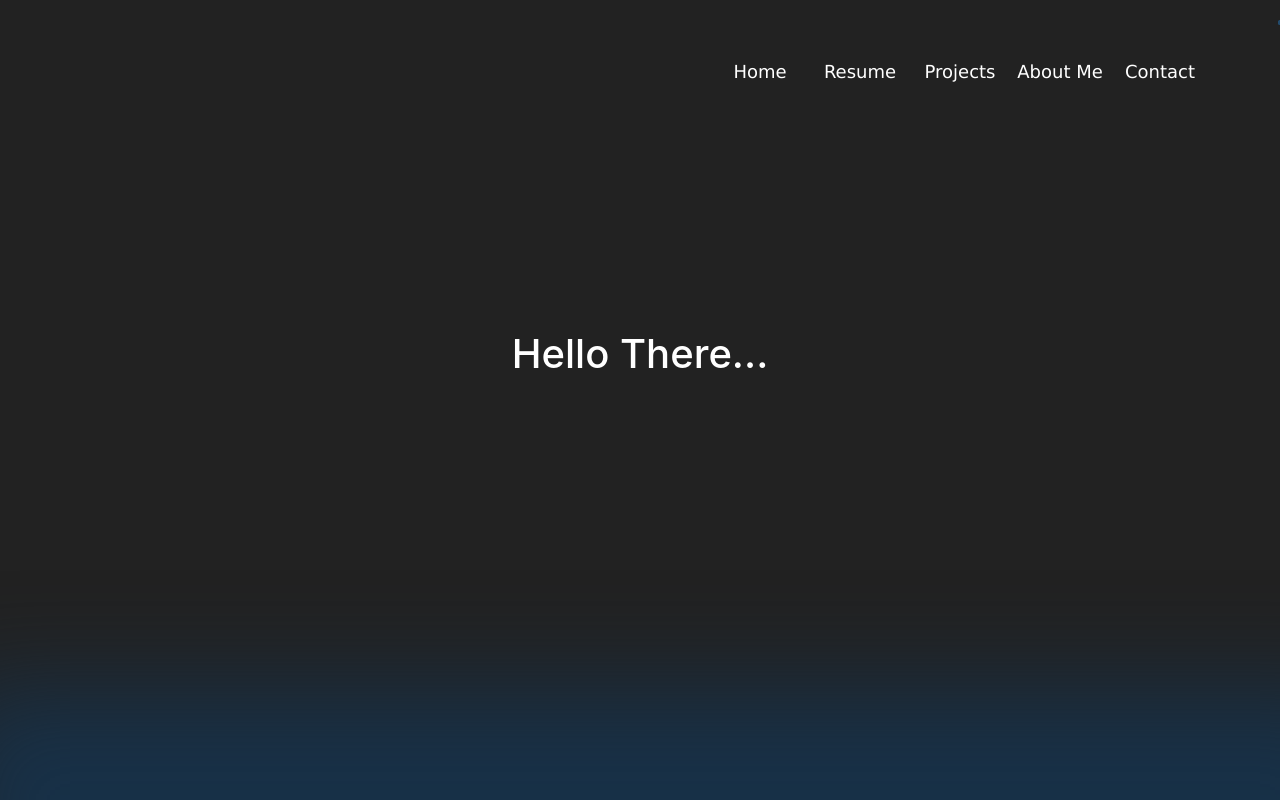
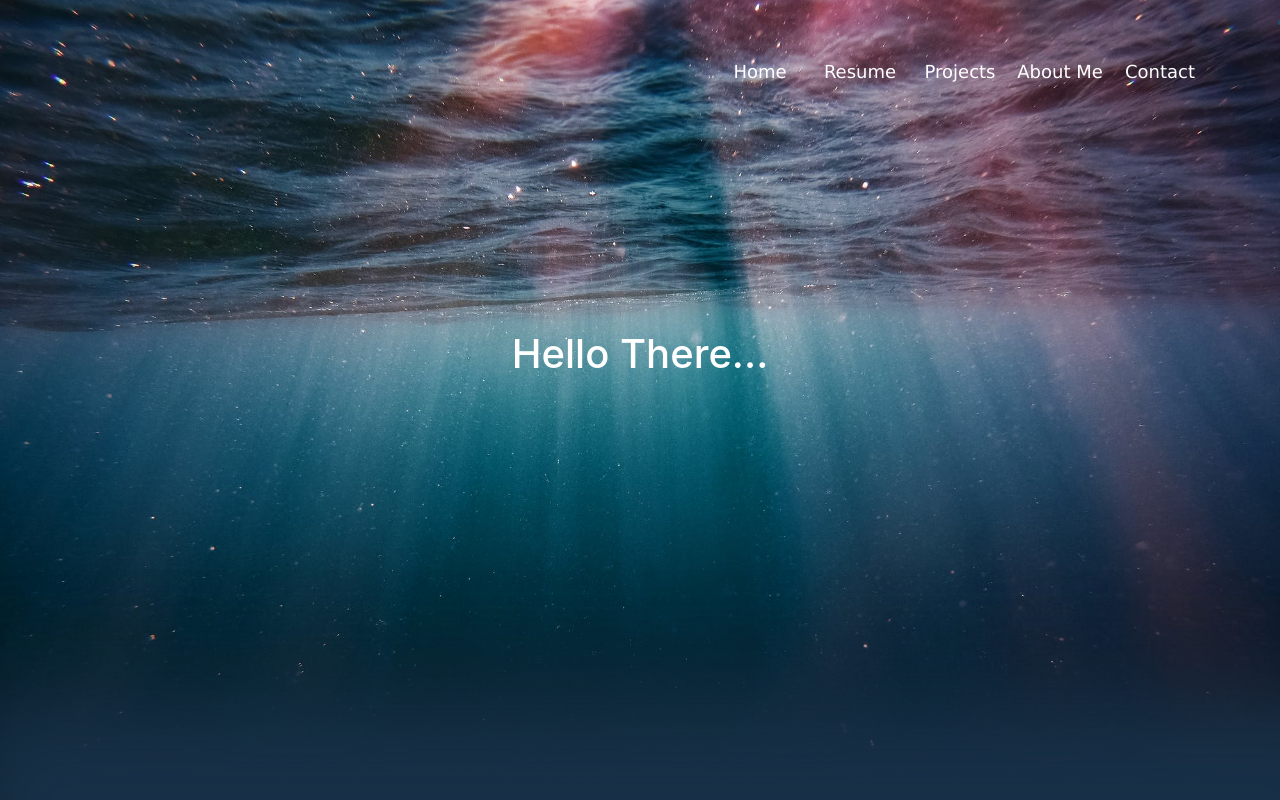
Before and after one commit to razorstorm/bday, a React (Create React App) app: page /portfolio2019/about in a window 1280 px wide. Shown: the top 800 px of the page. Built offline with nearby package versions, Linux system fonts and the light colour scheme; what react-dimensions would draw is missing.

Commit message:
fixed header

```diff
--- a/src/App.css
+++ b/src/App.css
@@ -88,7 +88,7 @@ header {
 }
 
 header {
-  background-image: url("/portfolio2019/images/header.jpeg") no-repeat fixed center / cover;
+  background: url("/portfolio2019/images/header.jpeg") no-repeat fixed center / cover;
   background-size: cover;
   text-align: center;
 
@@ -234,7 +234,7 @@ p{
 
 #resume {
   box-shadow: 0px 100px 100px 120px rgb(24,49,72) inset, 0px -10px 100px 100px rgb(24,49,72);
-  background-image: url("/images/background.jpg") ;
+  background-image: url("/portfolio2019/images/background.jpg") ;
 
 }
  img{
```
Also changed, not shown: 11 other files (tests, documents, lock files or other folders).
